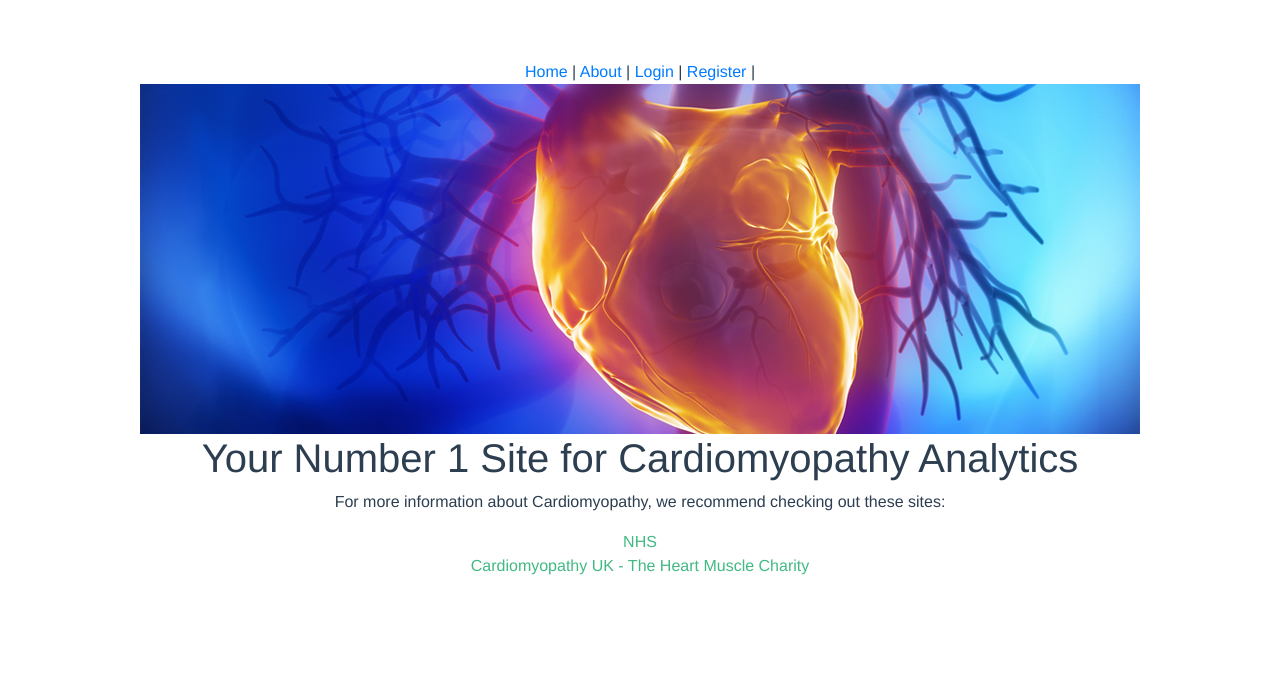
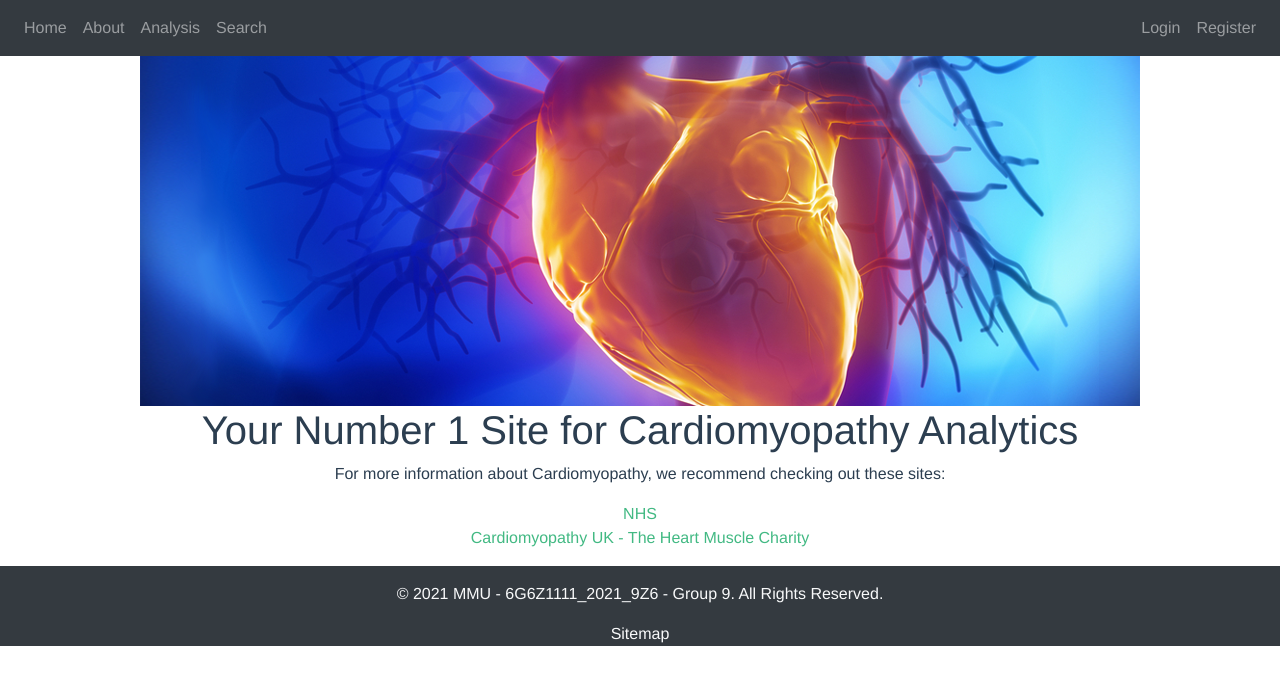
Before and after one commit to Gawain112/Advanced-web-project, a Vue app: page / in a window 1280 px wide. Shown: the top 684 px of the page. Built offline with nearby package versions, Linux system fonts and the light colour scheme.

Commit message:
fixed issue on homepage

```diff
--- a/jsconfig.json
+++ b/jsconfig.json
@@ -8,8 +8,6 @@
     },
     "moduleResolution": "node"
   },
-  "include": [
-    "./src/**/*"
-  ],
+  "include": ["./src/**/*"],
   "exclude": ["node_modules"]
 }
--- a/src/App.vue
+++ b/src/App.vue
@@ -1,18 +1,20 @@
 <template>
-  <router-link to="/">Home</router-link> |
-  <router-link to="/about">About</router-link> |
-  <router-link to="/login">Login</router-link> |
-  <router-link to="/register">Register</router-link> |
+  <Header></Header>
   <router-view @loggedIn="logIn" />
+  <Footer></Footer>
 </template>
 
 <script>
+import Footer from "./components/Footer.vue";
+import Header from "./components/Header.vue";
 export default {
   name: "App",
-  methods: {
-    logIn(user) {
+  components: { Footer, Header },
+  setup() {
+    let logIn = user => {
       console.log(user);
-    },
+    };
+    return { logIn };
   },
 };
 </script>
@@ -24,6 +26,5 @@ export default {
   -moz-osx-font-smoothing: grayscale;
   text-align: center;
   color: #2c3e50;
-  margin-top: 60px;
 }
 </style>
```
Lines whose indentation alone changed are shown as unchanged.
